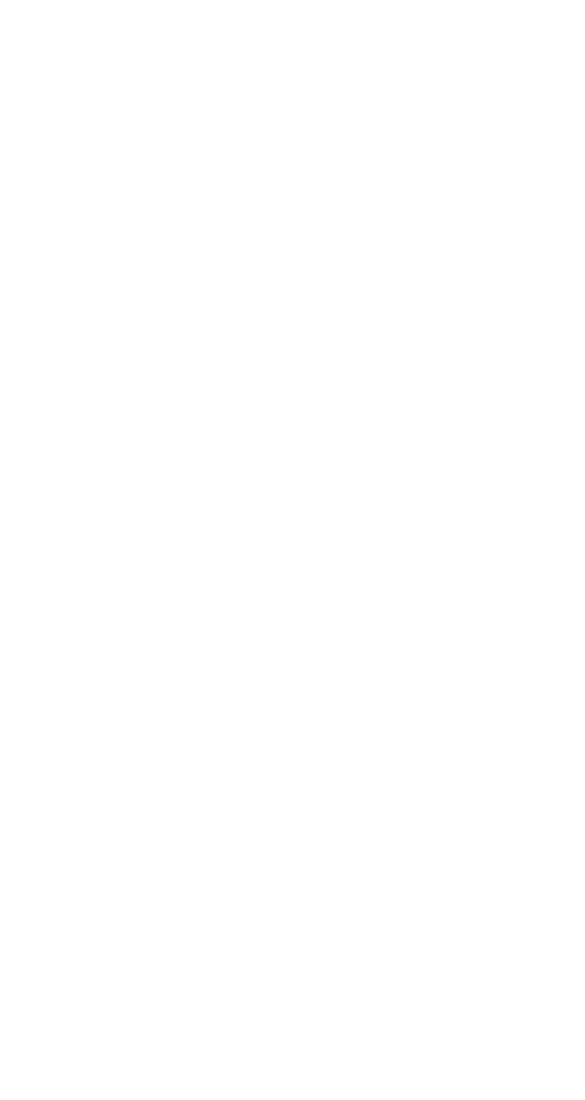
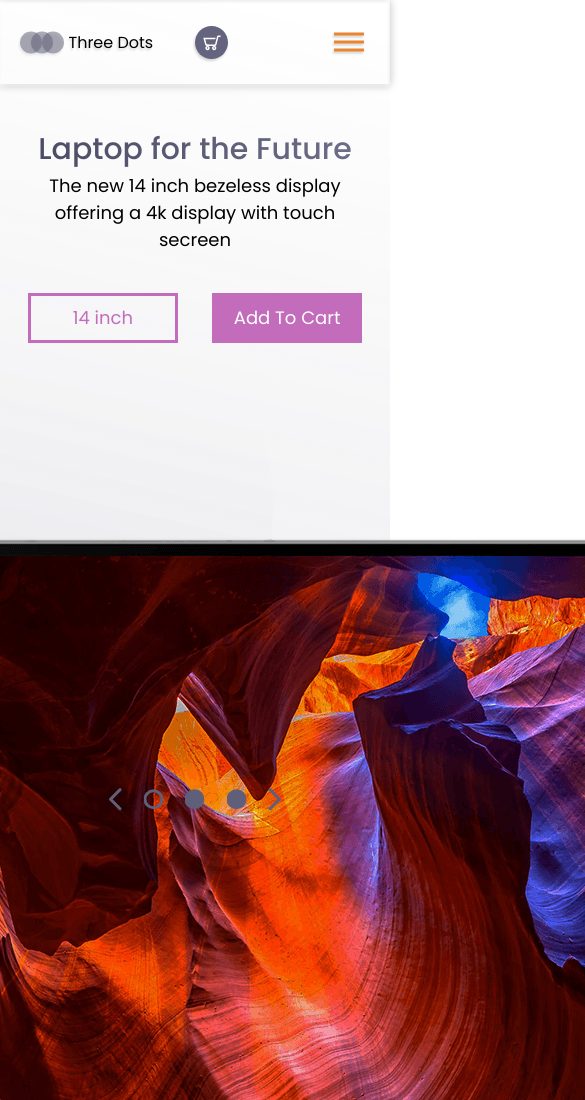
Before and after one commit to reanzi/UI_Laptop, a website: page index.html in a window 390 px wide. Shown: the top 1100 px of the page, 585 px wide, since content can reach past the window. Before the commit the page ends 844 px from the top, so only its background shows below. Drawn offline with nearby package versions, Linux system fonts and the light colour scheme; files that its build step writes are made by us from their sources.

Commit message:
landing page done, with mobile nav; JS still to come

```diff
--- a/index.html
+++ b/index.html
@@ -4,10 +4,65 @@
     <meta charset="UTF-8" />
     <meta name="viewport" content="width=device-width, initial-scale=1.0" />
     <meta http-equiv="X-UA-Compatible" content="ie=edge" />
+    <link
+      href="https://fonts.googleapis.com/css?family=Poppins:400,500&display=swap"
+      rel="stylesheet"
+    />
     <link rel="stylesheet" href="css/styles.css" />
-    <title>Starter | Dev</title>
+    <title>Laptops| Home</title>
   </head>
   <body>
-    <h2></h2>
+    <!-- <h2>Landing Page</h2> -->
+    <header>
+      <div class="logo-container">
+        <img src="./img/logo.svg" alt="logo" />
+        <h4 class="logo">Three Dots</h4>
+      </div>
+      <nav class="nav">
+        <ul class="nav-links">
+          <li><a class="nav-link" href="#">Specs</a></li>
+          <li><a class="nav-link" href="#">Contact</a></li>
+          <li><a class="nav-link" href="#">Products</a></li>
+        </ul>
+      </nav>
+      <div class="cart"><img src="./img/cart.svg" alt="cart" /></div>
+    <div class="mobile">
+          <div class="line"></div>
+          <div class="line"></div>
+          <div class="line"></div>
+        </div>
+    </header>
+    <main>
+      <section class="presentation">
+        <div class="introduction">
+          <div class="introduction-text">
+            <h1>Laptop for the Future</h1>
+            <p>
+              The new 14 inch bezeless display offering a 4k display with touch
+              secreen
+            </p>
+          </div>
+          <div class="cta">
+            <button class="cta-select"><span>14 inch</span></button>
+            <button class="cta-add"><span></span>Add To Cart</span></button>
+          </div>
+        </div>
+        <div class="cover">
+          <img src="./img/matebook.png" alt="matebook" />
+        </div>
+      </section>
+      <div class="laptop-select">
+        <img src="./img/arrow-left.svg" alt="">
+        <img src="./img/dot.svg" alt="">
+        <img src="./img/dot-full.svg" alt="">
+        <img src="./img/dot-full.svg" alt="">
+        <img src="./img/arrow-right.svg" alt="">
+      </div>
+      <div class="circle">
+          <img class="circle-big"src="./img/big-eclipse.svg" alt="">
+          <img class="circle-medium"src="./img/mid-eclipse.svg" alt="">
+          <img class="circle-small"src="./img/small-eclipse.svg" alt="">
+        </div>
+    </main>
   </body>
 </html>
--- a/scss/styles.scss
+++ b/scss/styles.scss
@@ -1,8 +1,237 @@
-$grey: rgb(233, 132, 49);
-$orange: rgb(255, 255, 255);
+$orange: rgb(233, 132, 49);
+$awful_white: rgb(255, 255, 255);
+$font_poppins: "Poppins", sans-serif;
+
+* {
+  margin: 0px;
+  padding: 0px;
+  box-sizing: border-box;
+}
 body {
+  background: $awful_white;
+  font-family: "Poppins", sans-serif;
+}
+button {
+  font-family: $font_poppins;
+}
+header {
+  position: relative;
+  display: flex;
+  width: 100%;
+  height: 10vh;
+  padding: 0 5% 0 5%;
+  margin: auto;
+  align-items: center;
+  box-shadow: 0 0 8px 0 #d3d3d3;
+  // adding shadow to the later
+  filter: drop-shadow(-1px 2px 1px #d3d3d3);
+}
+.logo-container,
+.nav-links,
+.cart {
+  display: flex;
+}
+.logo-container {
+  flex: 1;
+}
+.logo {
+  font-weight: 400;
+  margin: 5px;
+}
+.nav {
+  // display: none;
+  flex: 2;
+  &-links {
+    justify-content: space-around;
+    list-style: none;
+  }
+  &-link {
+    color: $orange;
+    font-size: 18px;
+    text-decoration: none;
+  }
+}
+.mobile {
+  position: absolute;
+  cursor: pointer;
+  right: 5%;
+  top: 50%;
+  transform: translate(-5%, -50%);
+  display: none;
+}
+.line {
+  // position: absolute;
+  // top: 0;
+  width: 30px;
+  height: 3px;
   background: $orange;
+  margin: 5px;
+  // &::before {
+  //   width: 30px;
+  //   height: 3px;
+  //   background: red;
+  //   margin: 5px;
+  // }
+  // &::after {
+  //   width: 30px;
+  //   height: 3px;
+  //   background: red;
+  //   margin: 5px;
+  // }
 }
-h2 {
-  color: $grey;
+
+.cart {
+  flex: 1;
+  justify-content: flex-end;
+  transition: all 3s ease-in-out;
 }
+
+.presentation {
+  display: flex;
+  width: 90%;
+  margin: auto;
+  min-height: 80vh;
+  align-items: center;
+}
+.introduction h1 {
+  font-size: 44px;
+  font-weight: 500;
+  background: linear-gradient(to right, #494964, #6f6f89);
+  // making text faded
+  -webkit-background-clip: text;
+  -webkit-text-fill-color: transparent;
+
+  &-text p {
+    margin-top: 5px;
+    font-size: 22px;
+    color: #585772;
+  }
+}
+.cta {
+  padding: 50px 0px 0px 0px;
+
+  &-select {
+    border: 3px solid #c36cbb;
+    background: transparent;
+    color: #c36cbb;
+    width: 150px;
+    height: 50px;
+    cursor: pointer;
+    font-size: 18px;
+  }
+  &-add {
+    border: none;
+    background: #c36cbb;
+    color: White;
+    width: 150px;
+    height: 50px;
+    cursor: pointer;
+    font-size: 18px;
+    margin: 30px 0px 0px 30px;
+  }
+}
+.cover {
+  flex: 1;
+  display: flex;
+  justify-content: center;
+  height: 60vh;
+  img {
+    height: 100%;
+    // adding shadow to the laptop
+    filter: drop-shadow(0px 5px 3px black);
+    animation: drop 1.6s ease-in-out;
+  }
+}
+.circle {
+  &-big {
+    position: absolute;
+    top: 0px;
+    right: 0px;
+    z-index: -1;
+    opacity: 0.7;
+    height: 80%;
+  }
+  &-medium {
+    position: absolute;
+    top: 30%;
+    right: 30%;
+    z-index: -1;
+    opacity: 0.6;
+    height: 60%;
+  }
+  &-small {
+    position: absolute;
+    bottom: 0%;
+    left: 20%;
+    z-index: -1;
+    opacity: 0.5;
+  }
+}
+.laptop-select {
+  width: 15%;
+  display: flex;
+  justify-content: space-around;
+  position: absolute;
+  right: 20%;
+}
+
+@keyframes drop {
+  0% {
+    opacity: 0;
+    transform: translateY(-80px);
+  }
+  100% {
+    opacity: 1;
+    transform: translateY(0);
+  }
+}
+
+@media screen and (max-width: 1024px) {
+  .presentation {
+    flex-direction: column;
+  }
+  .introduction {
+    margin-top: 5vh;
+    text-align: center;
+
+    &-text {
+      h1 {
+        font-size: 30px;
+      }
+      p {
+        font-size: 18px;
+      }
+    }
+  }
+  .cta {
+    padding: 10px 0 0 0;
+  }
+  .laptop-select {
+    bottom: 4%;
+    right: 50%;
+    width: 50%;
+    transform: translate(50%, 5%);
+  }
+  .cover img {
+    height: 70%;
+  }
+  .circle {
+    &-big,
+    &-medium,
+    &-small {
+      opacity: 0.2;
+    }
+  }
+}
+@media screen and (max-width: 680px) {
+  .mobile {
+    display: block;
+  }
+  .nav {
+    display: none;
+  }
+  .cart {
+    justify-content: flex-start;
+    transition: all 3s ease-in-out;
+  }
+}
```
Also changed, not shown: css/styles.css (added).
